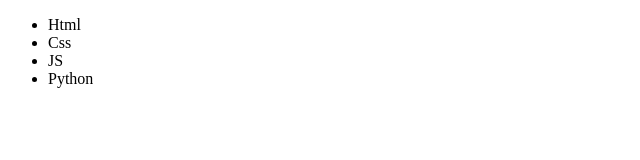
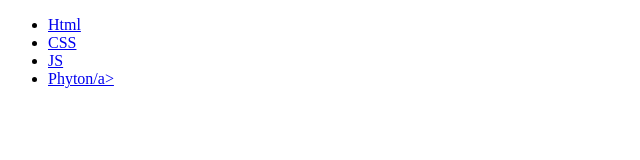
Before and after one commit to copilpatricia/Sesiunea-12, a plain HTML site: page index.html in a window 1280 px wide. Shown: the whole page, without its empty margins (0-640 px from the left). Drawn offline with Linux system fonts and the light colour scheme.

Commit message:
Am adadugat tagurile a

```diff
--- a/index.html
+++ b/index.html
@@ -12,17 +12,17 @@
         <nav>
             <ul>
                 <li>
-                    Html
+                   <a href="#">Html</a>
                 </li>
                 <li>
-                    Css
+                    <a href="#">CSS</a>
                 </li>
 
                 <li>
-                    JS
+                    <a href="#">JS</a>
                 </li>
                 <li>
-                    Python
+                    <a href="#">Phyton/a>
                 </li>
             </ul>
         </nav>
```
